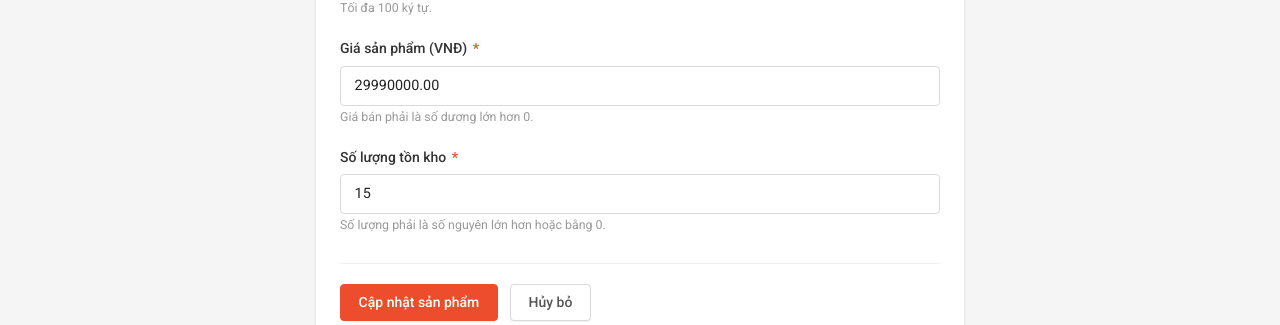
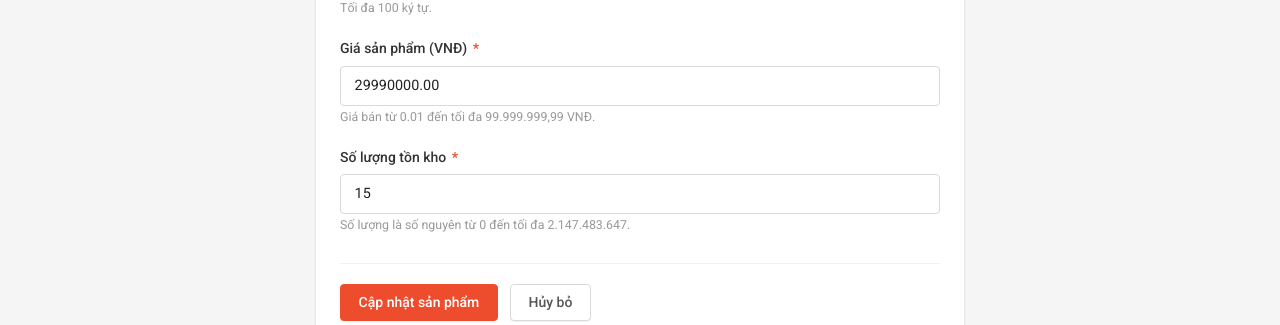
Before and after one commit to anhzxje/NguyenVietAnh_23001827, a PHP site: page /product_edit.php?id=1 in a window 1280 px wide. Shown: the part 290-615 px from the top of the page. Run offline with PHP 8.4, Linux system fonts and the light colour scheme; data comes from the database, SQL or seed files in the repository.

Commit message:
Bài tập tuần 4

```diff
--- a/Buoi4/app/model/product.php
+++ b/Buoi4/app/model/product.php
@@ -107,3 +107,41 @@ function deleteProduct($id) {
         return false;
     }
 }
+
+/**
+ * Kiểm tra tính hợp lệ của dữ liệu sản phẩm (dùng chung cho thêm và sửa)
+ * @param string $name Tên sản phẩm
+ * @param string|float $price Giá sản phẩm
+ * @param string|int $quantity Số lượng sản phẩm
+ * @return array Mảng chứa các lỗi phát hiện (rỗng nếu hợp lệ)
+ */
+function validateProductData($name, $price, $quantity) {
+    $errors = [];
+
+    // 1. Kiểm tra Tên sản phẩm
+    if ($name === '') {
+        $errors['name'] = 'Tên sản phẩm không được để trống.';
+    } elseif (mb_strlen($name) > 100) {
+        $errors['name'] = 'Tên sản phẩm không được vượt quá 100 ký tự.';
+    }
+
+    // 2. Kiểm tra Giá sản phẩm: lớn hơn 0 và không vượt quá giới hạn DECIMAL(10,2) là 99.999.999,99
+    if ($price === '') {
+        $errors['price'] = 'Vui lòng nhập giá sản phẩm.';
+    } elseif (!is_numeric($price) || (float)$price <= 0) {
+        $errors['price'] = 'Giá sản phẩm phải là số hợp lệ và lớn hơn 0.';
+    } elseif ((float)$price > 99999999.99) {
+        $errors['price'] = 'Giá sản phẩm không được vượt quá 99.999.999,99 VNĐ.';
+    }
+
+    // 3. Kiểm tra Số lượng: số nguyên không âm và không vượt quá giới hạn INT là 2.147.483.647
+    if ($quantity === '') {
+        $errors['quantity'] = 'Vui lòng nhập số lượng sản phẩm.';
+    } elseif (!is_numeric($quantity) || (int)$quantity < 0 || (int)$quantity != (float)$quantity) {
+        $errors['quantity'] = 'Số lượng phải là số nguyên không âm (>= 0).';
+    } elseif ((float)$quantity > 2147483647) {
+        $errors['quantity'] = 'Số lượng sản phẩm không được vượt quá 2.147.483.647.';
+    }
+
+    return $errors;
+}
--- a/Buoi4/app/product_delete.php
+++ b/Buoi4/app/product_delete.php
@@ -9,7 +9,7 @@ require_once __DIR__ . '/model/product.php';
 
 $pageTitle = 'Xóa sản phẩm - Quản lý giỏ hàng';
 $id        = $_GET['id'] ?? $_POST['id'] ?? null;
-$confirm   = $_POST['confirm'] ?? $_GET['confirm'] ?? null;
+$confirm   = $_POST['confirm'] ?? null;
 
 // Kiểm tra ID hợp lệ
 if (!$id || !is_numeric($id)) {
@@ -44,8 +44,8 @@ if (!$product) {
     exit;
 }
 
-// Nếu đã xác nhận xóa (qua POST form xác nhận hoặc GET confirm=1)
-if ($confirm === '1' || $confirm === 'yes') {
+// Chỉ thực hiện xóa khi có yêu cầu POST và xác nhận confirm === 'yes'
+if ($_SERVER['REQUEST_METHOD'] === 'POST' && $confirm === 'yes') {
     $result = deleteProduct((int)$id);
     if ($result) {
         header('Location: product_list.php?status=deleted');
--- a/Buoi4/app/product_edit.php
+++ b/Buoi4/app/product_edit.php
@@ -42,26 +42,8 @@ if ($_SERVER['REQUEST_METHOD'] === 'POST') {
     $price    = trim($_POST['price'] ?? '');
     $quantity = trim($_POST['quantity'] ?? '');
 
-    // 1. Kiểm tra Tên sản phẩm: Không được rỗng
-    if ($name === '') {
-        $errors['name'] = 'Tên sản phẩm không được để trống.';
-    } elseif (mb_strlen($name) > 100) {
-        $errors['name'] = 'Tên sản phẩm không được vượt quá 100 ký tự.';
-    }
-
-    // 2. Kiểm tra Giá: Giá > 0
-    if ($price === '') {
-        $errors['price'] = 'Vui lòng nhập giá sản phẩm.';
-    } elseif (!is_numeric($price) || (float)$price <= 0) {
-        $errors['price'] = 'Giá sản phẩm phải là số hợp lệ và lớn hơn 0.';
-    }
-
-    // 3. Kiểm tra Số lượng: Số lượng >= 0
-    if ($quantity === '') {
-        $errors['quantity'] = 'Vui lòng nhập số lượng sản phẩm.';
-    } elseif (!is_numeric($quantity) || (int)$quantity < 0 || (int)$quantity != (float)$quantity) {
-        $errors['quantity'] = 'Số lượng phải là số nguyên không âm (>= 0).';
-    }
+    // Sử dụng hàm kiểm tra dữ liệu dùng chung (có giới hạn max cho price và quantity)
+    $errors = validateProductData($name, $price, $quantity);
 
     // Nếu dữ liệu hợp lệ thì thực hiện cập nhật
     if (empty($errors)) {
@@ -134,6 +116,7 @@ require_once __DIR__ . '/view/header.php';
                    name="price"
                    step="any"
                    min="0.01"
+                   max="99999999.99"
                    class="form-input <?= isset($errors['price']) ? 'is-invalid' : '' ?>"
                    placeholder="Nhập giá sản phẩm"
                    value="<?= htmlspecialchars((string)$price) ?>"
@@ -141,7 +124,7 @@ require_once __DIR__ . '/view/header.php';
             <?php if (isset($errors['price'])): ?>
                 <span class="error-text"><?= htmlspecialchars($errors['price']) ?></span>
             <?php else: ?>
-                <span class="form-hint">Giá bán phải là số dương lớn hơn 0.</span>
+                <span class="form-hint">Giá bán từ 0.01 đến tối đa 99.999.999,99 VNĐ.</span>
             <?php endif; ?>
         </div>
 
@@ -155,6 +138,7 @@ require_once __DIR__ . '/view/header.php';
                    name="quantity"
                    step="1"
                    min="0"
+                   max="2147483647"
                    class="form-input <?= isset($errors['quantity']) ? 'is-invalid' : '' ?>"
                    placeholder="Nhập số lượng sản phẩm"
                    value="<?= htmlspecialchars((string)$quantity) ?>"
@@ -162,7 +146,7 @@ require_once __DIR__ . '/view/header.php';
             <?php if (isset($errors['quantity'])): ?>
                 <span class="error-text"><?= htmlspecialchars($errors['quantity']) ?></span>
             <?php else: ?>
-                <span class="form-hint">Số lượng phải là số nguyên lớn hơn hoặc bằng 0.</span>
+                <span class="form-hint">Số lượng là số nguyên từ 0 đến tối đa 2.147.483.647.</span>
             <?php endif; ?>
         </div>
 
--- a/Buoi4/app/product_list.php
+++ b/Buoi4/app/product_list.php
@@ -91,9 +91,8 @@ require_once __DIR__ . '/view/header.php';
                                        title="Chỉnh sửa sản phẩm">
                                         Sửa
                                     </a>
-                                    <a href="product_delete.php?id=<?= urlencode($product['id']) ?>&confirm=1"
+                                    <a href="product_delete.php?id=<?= urlencode($product['id']) ?>"
                                        class="btn btn-sm btn-delete"
-                                       onclick="return confirm('Bạn có chắc chắn muốn xóa sản phẩm \'<?= htmlspecialchars(addslashes($product['name'])) ?>\' (ID: <?= $product['id'] ?>) không?');"
                                        title="Xóa sản phẩm">
                                         Xóa
                                     </a>
```
Also changed, not shown: Buoi4/app/product_add.php (+6 -22 lines), Buoi4/README.md.
